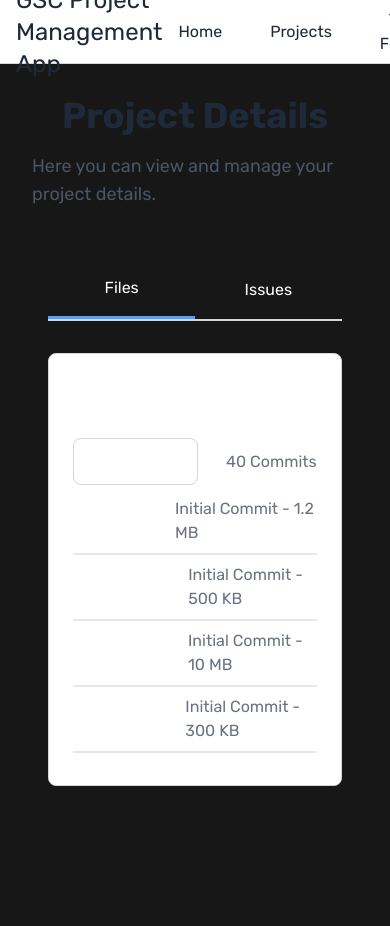
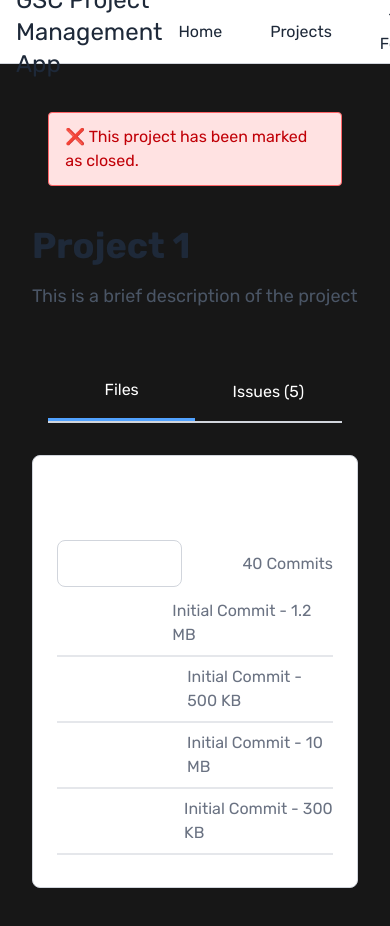
Before and after one commit to med-taha-fourati/gsc-project-management-app, a Next.js app: page /projects/1 in a window 390 px wide. Shown: the top 926 px of the page. Built offline with nearby package versions, Linux system fonts and the light colour scheme.

Commit message:
slightly more responsive

```diff
--- a/src/app/page.js
+++ b/src/app/page.js
@@ -5,7 +5,7 @@ export default function Home() {
   return (
     <>
     <Navbar profileName={"Taha Fourati"}/>
-    <div className="flex flex-col items-center justify-center w-full mt-[6rem] p-[2rem] overflow-scroll text-center">
+    <div className="flex flex-col items-center justify-center w-full mt-[6rem] p-[2rem] text-center">
       <h1 className="text-4xl font-bold text-gray-800 mb-4">Welcome to GSC Project Management App</h1>
       <p className="text-lg text-gray-600 mb-8">All in one solution for project tracking using Git as well as Jira for Scrum integration</p>
 
--- a/src/app/profile/[name]/page.js
+++ b/src/app/profile/[name]/page.js
@@ -10,7 +10,7 @@ const profile = () => {
     <>
         <Navbar profileName={"Taha Fourati"} />
 
-        <div className="flex flex-col items-center justify-center w-full mt-[4rem] p-[2rem] overflow-scroll">
+        <div className="flex flex-col items-center justify-center w-full mt-[4rem] p-[2rem]">
             <div className="flex flex-row items-center justify-between w-full max-w-9/10 mb-8">
               <div className="flex justify-left items-center w-full max-w-9/10">
                   <Image src={DefaultProfile} alt="Profile" width={100} height={100} className="rounded-full mr-4" />
--- a/src/app/projects/[id]/_components/Cards/FilesCard.jsx
+++ b/src/app/projects/[id]/_components/Cards/FilesCard.jsx
@@ -10,7 +10,7 @@ const Files = [
 const FilesCard = () => {
   return (
     <>
-        <div className="bg-white rounded-lg border border-gray-300 p-6 my-3 w-full max-w-9/10 hover:shadow-xl transition-shadow duration-300">
+        <div className="bg-white rounded-lg border border-gray-300 p-6 my-3 w-full sm:max-w-9/10 xl:max-w-8/10 hover:shadow-xl transition-shadow duration-300">
           <h2 className="text-2xl font-bold mb-4">Files</h2>
 
             <div className='flex justify-between items-center'>
--- a/src/app/projects/[id]/_components/Cards/IssueCard.jsx
+++ b/src/app/projects/[id]/_components/Cards/IssueCard.jsx
@@ -8,7 +8,7 @@ const IssueCard = ({title, description, open}) => {
     const [isOpen, setIsOpen] = useState(open);
   return (
     <>
-        <div className={`bg-white rounded-lg border ${!isOpen ? "border-green-500" : "border-gray-300" } p-6 my-3 w-full max-w-9/10 hover:shadow-xl transition-shadow duration-300`}>
+        <div className={`bg-white rounded-lg border ${!isOpen ? "border-green-500" : "border-gray-300" } p-6 my-3 w-full xl:max-w-7/10 sm:max-w-9/10 hover:shadow-xl transition-shadow duration-300`}>
             <div className="flex items-center justify-between mb-4">
           <h5 className="text-2xl font-bold">{title ?? "Title"}</h5>
           {isOpen ? (
@@ -29,7 +29,9 @@ const IssueCard = ({title, description, open}) => {
                 <Image src={ProfileTemplate} alt="Profile" width={30} height={30} className="rounded-full inline-block mr-2" /><span>lorem ipsum</span>
               </div>
             </div>
-            <textarea className="w-full h-24 p-2 border border-gray-300 rounded-lg focus:outline-none focus:ring-2 focus:ring-blue-500" placeholder="Add a comment..."></textarea>
+            {open ? <textarea className="w-full h-24 p-2 border border-gray-300 rounded-lg focus:outline-none focus:ring-2 focus:ring-blue-500" placeholder="Add a comment..."></textarea> :
+            <textarea className="w-full h-24 p-2 border border-gray-300 rounded-lg focus:outline-none focus:ring-2 focus:ring-gray-500" placeholder="Issue is closed" disabled></textarea>
+            }
             <div className="flex justify-between items-center mt-4">
               {open ? (<div className="flex space-x-2">
                 <button className="bg-blue-500 text-white px-4 py-2 rounded-lg hover:bg-blue-600 transition duration-300">Comment</button>
--- a/src/app/projects/[id]/page.js
+++ b/src/app/projects/[id]/page.js
@@ -12,11 +12,14 @@ const projectPage = () => {
   return (
     <>
     <Navbar profileName={"Taha Fourati"}/>
-    <div className="flex flex-col items-center justify-center w-full mt-[4rem] p-[2rem] overflow-scroll">
-        <Closed status={false} />
+    <div className="flex flex-col items-center justify-center w-full mt-[5rem] p-[2rem]">
+        <Closed status={true} />
 
-        <h1 className="text-4xl font-bold text-gray-800 mb-4">Project Details</h1>
-        <p className="text-lg text-gray-600 mb-8">Here you can view and manage your project details.</p>
+        <div className="flex flex-col items-left justify-start w-full xl:max-w-18/22 sm:max-w-9/10">
+          <h1 className="text-4xl font-bold text-gray-800 mb-4">{"Project 1"}</h1>
+          <p className="text-lg text-gray-600 mb-8">{"This is a brief description  of the project"}</p>
+        </div>
+
         <div className="m-5 w-full max-w-9/10">
           <div className="flex justify-around items-center">
             <button className={`bg-transparent ${filesOpen ? "border-b-3" : ""} border-blue-400 w-full p-4 text-center transition duration-300 hover:bg-blue-200`}
@@ -25,7 +28,7 @@ const projectPage = () => {
             </button>
             <button className={`bg-transparent ${!filesOpen ? "border-b-3" : ""} border-blue-400 w-full p-4 text-center transition duration-300 hover:bg-blue-200`}
               onClick={() => setFilesOpen(false)}>
-              <p>Issues</p>
+              <p>Issues (5)</p>
             </button>
           </div>
           <hr className='border border-gray-300'/>
@@ -34,7 +37,7 @@ const projectPage = () => {
         { filesOpen ?
         (
           <>
-            <FilesCard />
+              <FilesCard />
           </>
         ) :
         (
@@ -42,7 +45,7 @@ const projectPage = () => {
             <IssueCard open={false}/>
             <IssueCard open={true} title="Implementing JS"/>
             <IssueCard open={false} title="Error 0x4432345"/>
-            <IssueCard open={true}/>
+            <IssueCard open={true} description={"Lorem Ipsum is simply dummy text of the printing and typesetting industry. Lorem Ipsum has been the industry's standard dummy text ever since the 1500s, when an unknown printer took a galley of type and scrambled it to make a type specimen book. It has survived not only five centuries, but also the leap into electronic typesetting, remaining essentially unchanged. It was popularised in the 1960s with the release of Letraset sheets containing Lorem Ipsum passages, and more recently with desktop publishing software like Aldus PageMaker including versions of Lorem Ipsum."}/>
             <IssueCard open={false} />
           </>
         ) }
--- a/src/app/projects/page.js
+++ b/src/app/projects/page.js
@@ -5,7 +5,7 @@ export default function Projects() {
   return (
     <>
     <Navbar profileName={"Taha Fourati"}/>
-    <div className="flex flex-col items-center justify-center w-full mt-[6rem] p-[2rem] overflow-scroll text-center">
+    <div className="flex flex-col items-center justify-center w-full mt-[6rem] p-[2rem] text-center">
       <h1 className="text-6xl font-bold text-gray-800 mb-4">Your Projects</h1>
       <p className="text-lg text-gray-600 mb-8">Manage your projects efficiently and effectively.</p>
 
```
